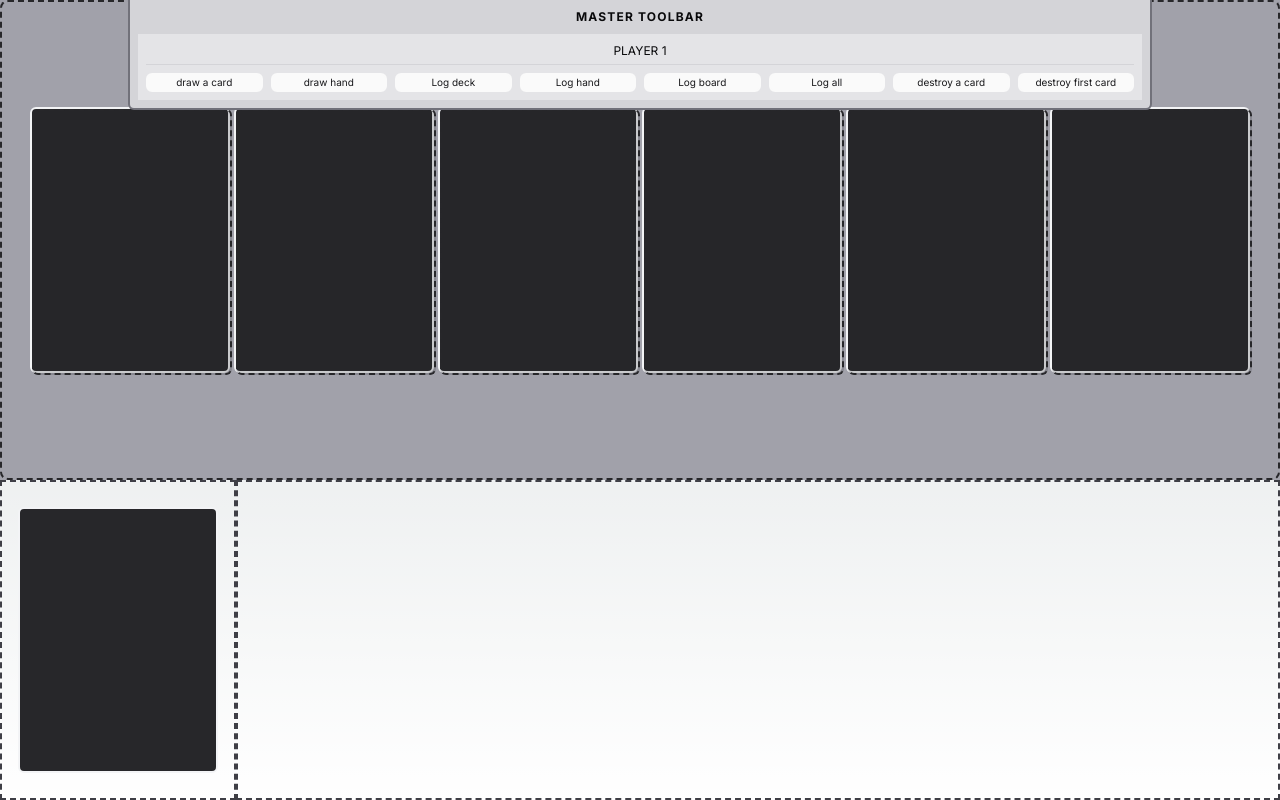
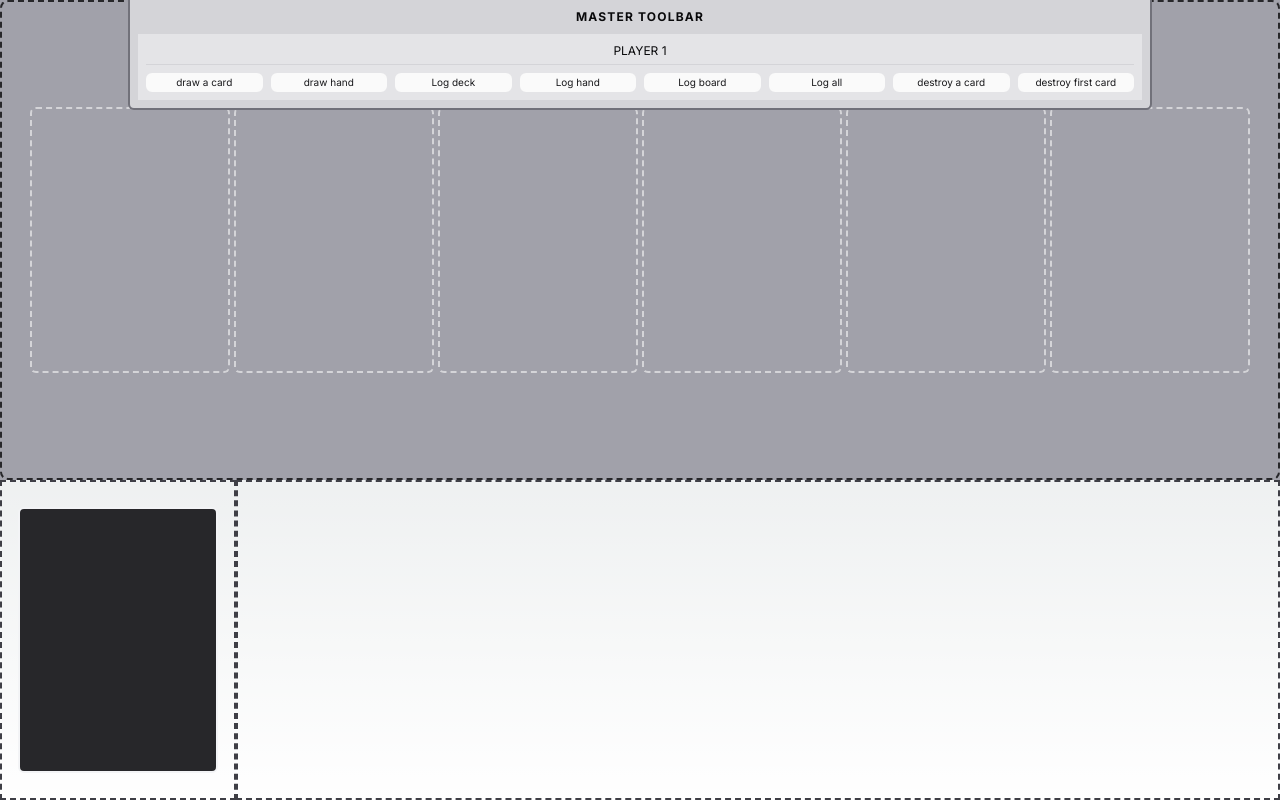
Before and after one commit to leandroatallah/remake-of-runeterra, a Next.js app: page /board in a window 1280 px wide. Built offline with nearby package versions, Linux system fonts and the light colour scheme.

Commit message:
chore: move state to hand component

```diff
--- a/src/board/components/BoardTrack/index.tsx
+++ b/src/board/components/BoardTrack/index.tsx
@@ -42,14 +42,14 @@ export const BoardTrack = ({ disabled }: BoardTrackProps) => {
                     <div
                       className={[
                         CARD_SHAPE_STYLE,
-                        "relative bg-transparent border-0",
+                        "relative !bg-transparent !border-0",
                       ].join(" ")}
                     >
                       <div
                         className={[
                           CARD_SHAPE_STYLE,
                           BORDER_DASHED_STYLE,
-                          "absolute inset-0 flex justify-center items-center  bg-opacity-20",
+                          "absolute inset-0 flex justify-center items-center !bg-transparent !border-zinc-300",
                         ].join(" ")}
                       />
                     </div>
--- a/src/board/components/FullBoard/index.tsx
+++ b/src/board/components/FullBoard/index.tsx
@@ -54,7 +54,7 @@ export const FullBoard = () => {
       <div className="flex flex-col justify-between h-svh">
         <div className="h-20" />
         <BoardSide />
-        <PlayerArea cards={playerHand} />
+        <PlayerArea />
       </div>
     </DragDropContext>
   );
--- a/src/board/components/PlayerArea/index.tsx
+++ b/src/board/components/PlayerArea/index.tsx
@@ -2,14 +2,12 @@ import { Droppable } from "@hello-pangea/dnd";
 
 import { Hand } from "@/cards/components/Hand";
 import { DROPPABLE_HAND_ID } from "@/utils/constants/drag-and-drop";
-import { CardItem } from "@/cards/models";
 import { DeckPile } from "../DeckPile";
+import { useBoardContext } from "../BoardContext";
 
-interface PlayerAreaProps {
-  cards: CardItem[];
-}
+export const PlayerArea = () => {
+  const { playerHand } = useBoardContext();
 
-export const PlayerArea = ({ cards }: PlayerAreaProps) => {
   return (
     <div className="flex justify-between">
       <DeckPile />
@@ -26,7 +24,7 @@ export const PlayerArea = ({ cards }: PlayerAreaProps) => {
               {...provided.droppableProps}
             >
               <div className="flex">
-                <Hand cards={cards} />
+                <Hand cards={playerHand} />
               </div>
               {provided.placeholder}
             </div>
```
